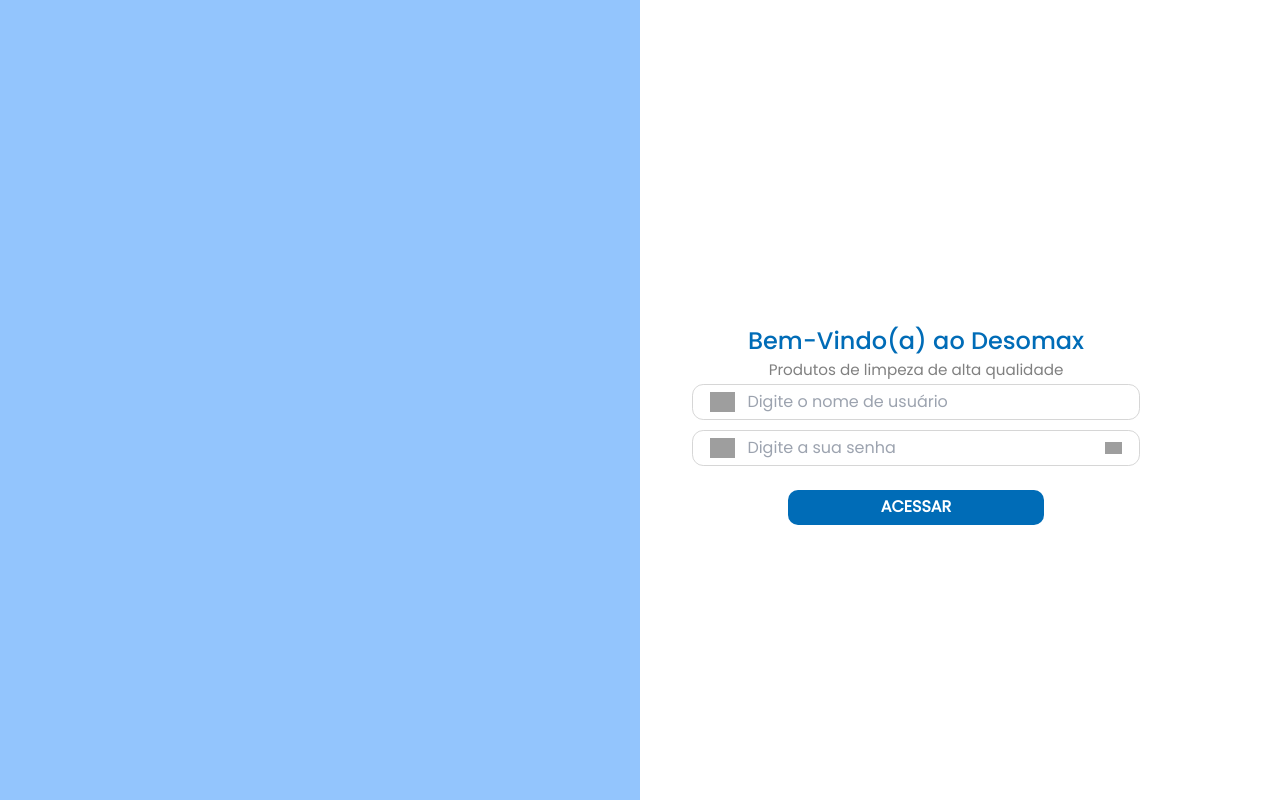
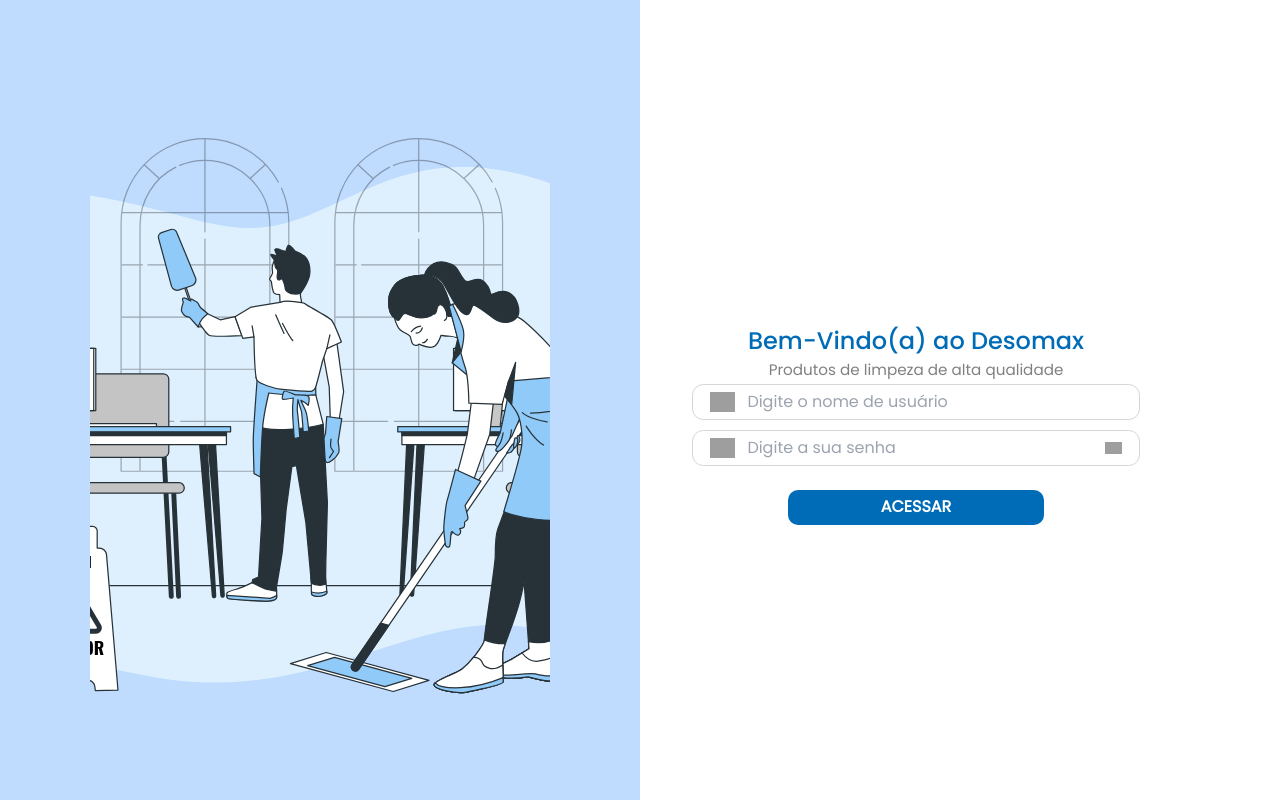
Before and after one commit to JoaoGMello/DesomaxFront, a Vue app in the folder DesomaxFront/: page / in a window 1280 px wide. Built offline with nearby package versions, Linux system fonts and the light colour scheme; grey boxes are pictures that could not be loaded.

Commit message:
Adicionando imagem a tela de login

```diff
--- a/DesomaxFront/src/pages/Login/Login.vue
+++ b/DesomaxFront/src/pages/Login/Login.vue
@@ -4,13 +4,15 @@
 import PrimaryButton from "@/components/atoms/PrimaryButton/PrimaryButton.vue";
 import InputTextLogin from "./components/InputTextLogin.vue";
 import InputPasswordLogin from "./components/InputPasswordLogin.vue";
+import Image from "@/components/atoms/Image/Image.vue";
 
 const name = 'Login'
 
 export default defineComponent({
   name,
 
-  components: { PrimaryButton, Loading, InputTextLogin, InputPasswordLogin },
+  // eslint-disable-next-line vue/no-reserved-component-names
+  components: { PrimaryButton, Loading, InputTextLogin, InputPasswordLogin, Image },
 
 //props: { },
 
@@ -35,8 +37,13 @@
 
 <template>
   <div class="login-container flex h-full">
-    <div class="image-content h-full w-[50%] pt-8 px-8 flex flex-col justify-center bg-blue-300">
-
+    <div class="image-content h-full w-[50%] pt-8 px-8 flex flex-col justify-center items-center bg-blue-200">
+      <Image
+        imgWidth="80%"
+        imgHeight="80%"
+        imgHeightResp="80%"
+        imageName="cleaning-service-img.svg"
+      />
     </div>
 
     <div class="h-full w-[50%] pt-8 px-8 flex flex-col justify-center items-center">
```
Also changed, not shown: DesomaxFront/public/imgs/cleaning-service-img.svg (added).
